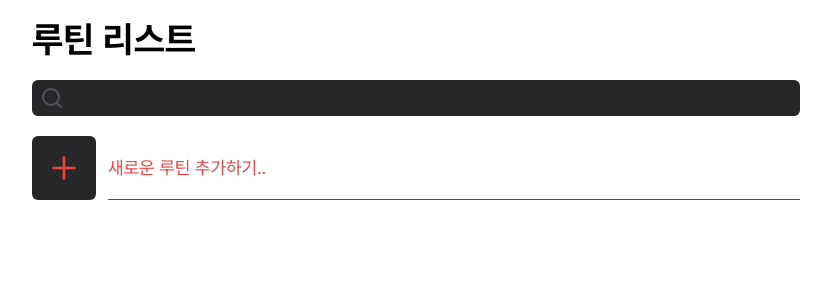
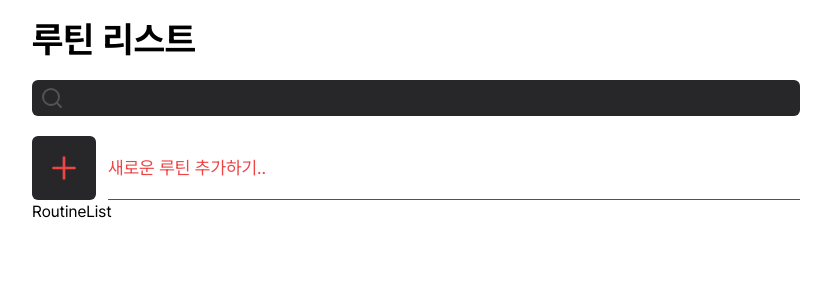
Before and after one commit to itscold96/IMADEIT, a React (Create React App) app: page /routineboard in a window 1280 px wide. Shown: the top 300 px of the page, without its empty margins (224-1055 px from the left). Built offline with nearby package versions, Linux system fonts and the light colour scheme; no server answers; the database is empty.

Commit message:
#2 feat: supabase, tanstack-query로 루틴리스트 불러오기

```diff
--- /dev/null
+++ b/src/components/RoutineBoard.tsx/RoutineList.tsx
@@ -0,0 +1,10 @@
+import { useRoutineList } from 'queries/useRoutineList';
+
+export default function RoutineList() {
+  const { data } = useRoutineList();
+  return (
+    <div>
+      <div>RoutineList</div>
+    </div>
+  );
+}
--- /dev/null
+++ b/src/constants/queryKeys.ts
@@ -0,0 +1 @@
+export const ROUTINE_LIST_QUERY_KEY = 'routine_list';
--- /dev/null
+++ b/src/fetches/getRoutineList.ts
@@ -0,0 +1,6 @@
+import { supabase } from 'components/utils/supabaseClient';
+
+export const getRoutineList = async () => {
+  const { data } = await supabase.from('routine_list').select('*');
+  return data;
+};
--- a/src/pages/RoutineBoard.tsx
+++ b/src/pages/RoutineBoard.tsx
@@ -1,6 +1,8 @@
 import RootLayout from 'components/@shared/RootLayout';
 import CreateNewRoutine from 'components/RoutineBoard.tsx/CreateNewRoutine';
+import RoutineList from 'components/RoutineBoard.tsx/RoutineList';
 import { Search } from 'lucide-react';
+import { Suspense } from 'react';
 
 export default function RoutineBoard() {
   return (
@@ -12,6 +14,10 @@ export default function RoutineBoard() {
         <input className={'bg-zinc-800  rounded-md h-9 w-full pl-10 outline-none active:bg-zinc-900'} />
       </section>
       <CreateNewRoutine />
+
+      <Suspense fallback={'loading...'}>
+        <RoutineList />
+      </Suspense>
     </RootLayout>
   );
 }
--- /dev/null
+++ b/src/queries/useRoutineList.ts
@@ -0,0 +1,7 @@
+import { useSuspenseQuery } from '@tanstack/react-query';
+import { ROUTINE_LIST_QUERY_KEY } from 'constants/queryKeys';
+import { getRoutineList } from 'fetches/getRoutineList';
+
+export const useRoutineList = () => {
+  return useSuspenseQuery({ queryKey: [ROUTINE_LIST_QUERY_KEY], queryFn: getRoutineList });
+};
```
